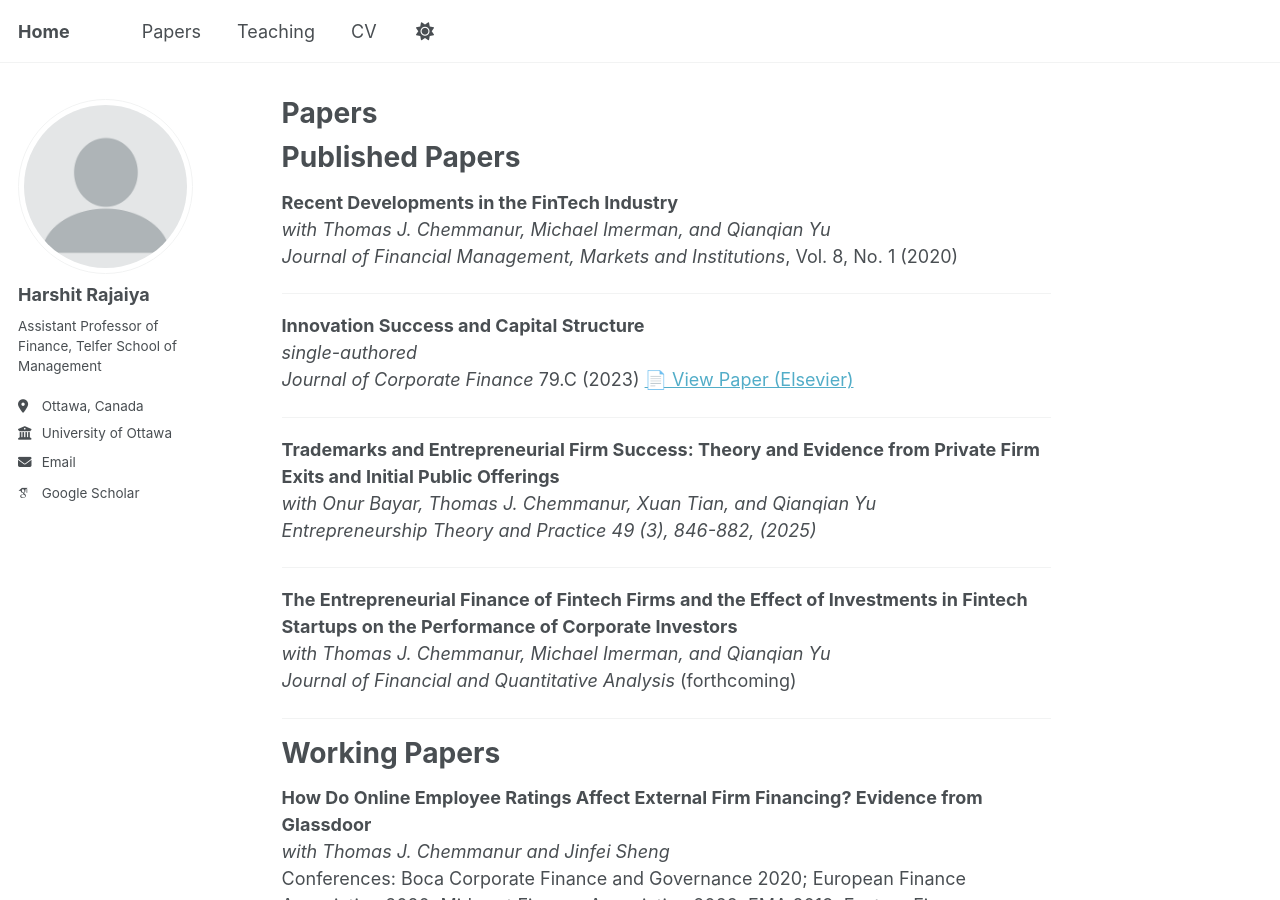
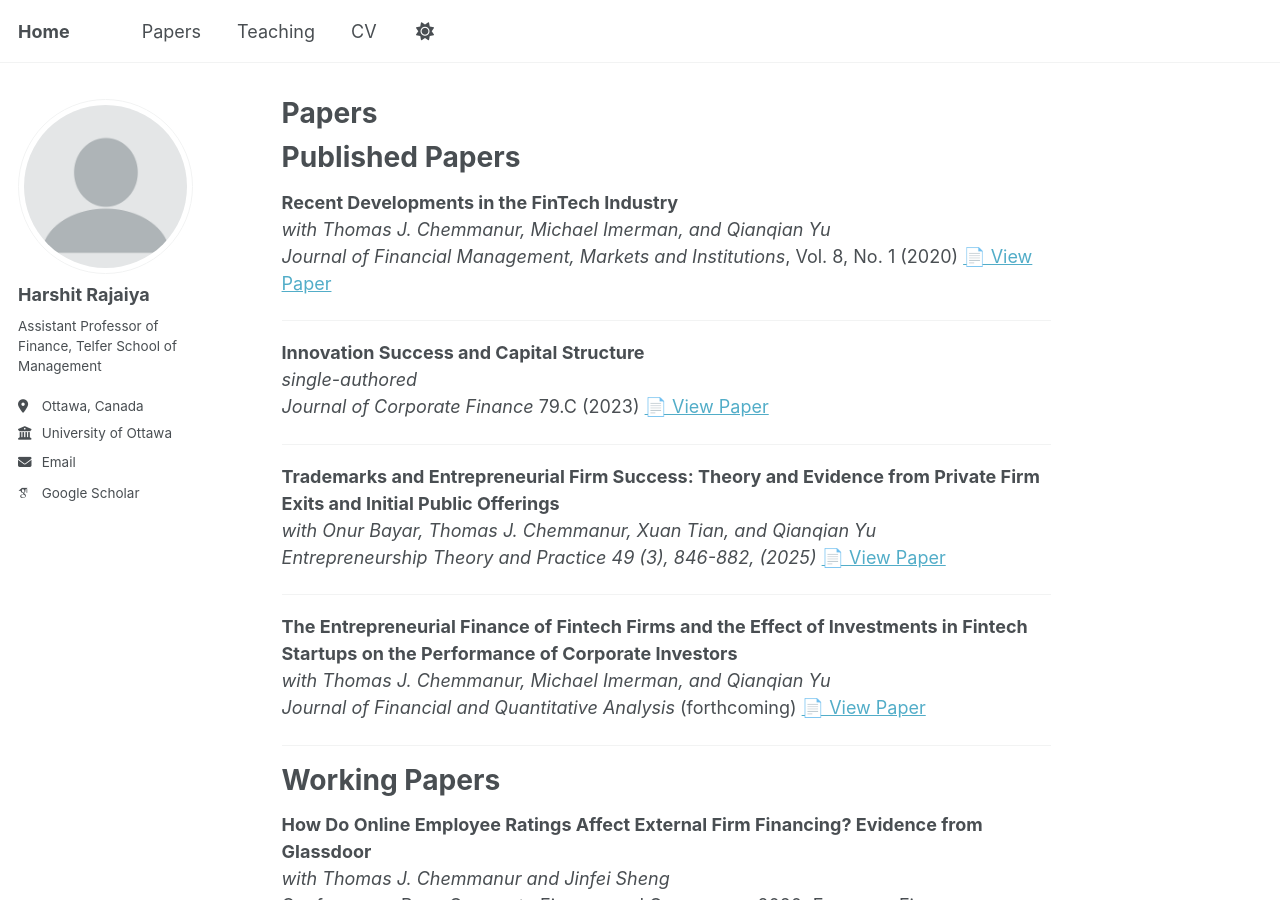
Before and after one commit to hrajaiya/harshitrajaiya.github.io, a Jekyll site: the page built from _pages/papers.md, in a window 1280 px wide and 900 px high. Built offline with Jekyll 4.4.1, drawn with Linux system fonts in a browser that asks for light colours; some web fonts are replaced; a script that is not in the unit is left out.

Commit message:
Update papers.md

```diff
--- a/_pages/papers.md
+++ b/_pages/papers.md
@@ -10,25 +10,28 @@ author_profile: true
 **Recent Developments in the FinTech Industry**
 _with Thomas J. Chemmanur, Michael Imerman, and Qianqian Yu_
 *Journal of Financial Management, Markets and Institutions*, Vol. 8, No. 1 (2020)
+[📄 View Paper](https://www.worldscientific.com/doi/abs/10.1142/S2282717X20400022)
 
 ---
 
 **Innovation Success and Capital Structure**
 _single-authored_
 *Journal of Corporate Finance* 79.C (2023)
-[📄 View Paper (Elsevier)](https://www.sciencedirect.com/science/article/pii/S0929119922001882)
+[📄 View Paper](https://www.sciencedirect.com/science/article/pii/S0929119922001882)
 
 ---
 
 **Trademarks and Entrepreneurial Firm Success: Theory and Evidence from Private Firm Exits and Initial Public Offerings**
 _with Onur Bayar, Thomas J. Chemmanur, Xuan Tian, and Qianqian Yu_
 *Entrepreneurship Theory and Practice 49 (3), 846-882, (2025)*
+[📄 View Paper](https://journals.sagepub.com/doi/abs/10.1177/10422587241300438)
 
 ---
 
 **The Entrepreneurial Finance of Fintech Firms and the Effect of Investments in Fintech Startups on the Performance of Corporate Investors**
 _with Thomas J. Chemmanur, Michael Imerman, and Qianqian Yu_
 *Journal of Financial and Quantitative Analysis* (forthcoming)
+[📄 View Paper](https://papers.ssrn.com/sol3/papers.cfm?abstract_id=4433357)
 
 ---
 
```
